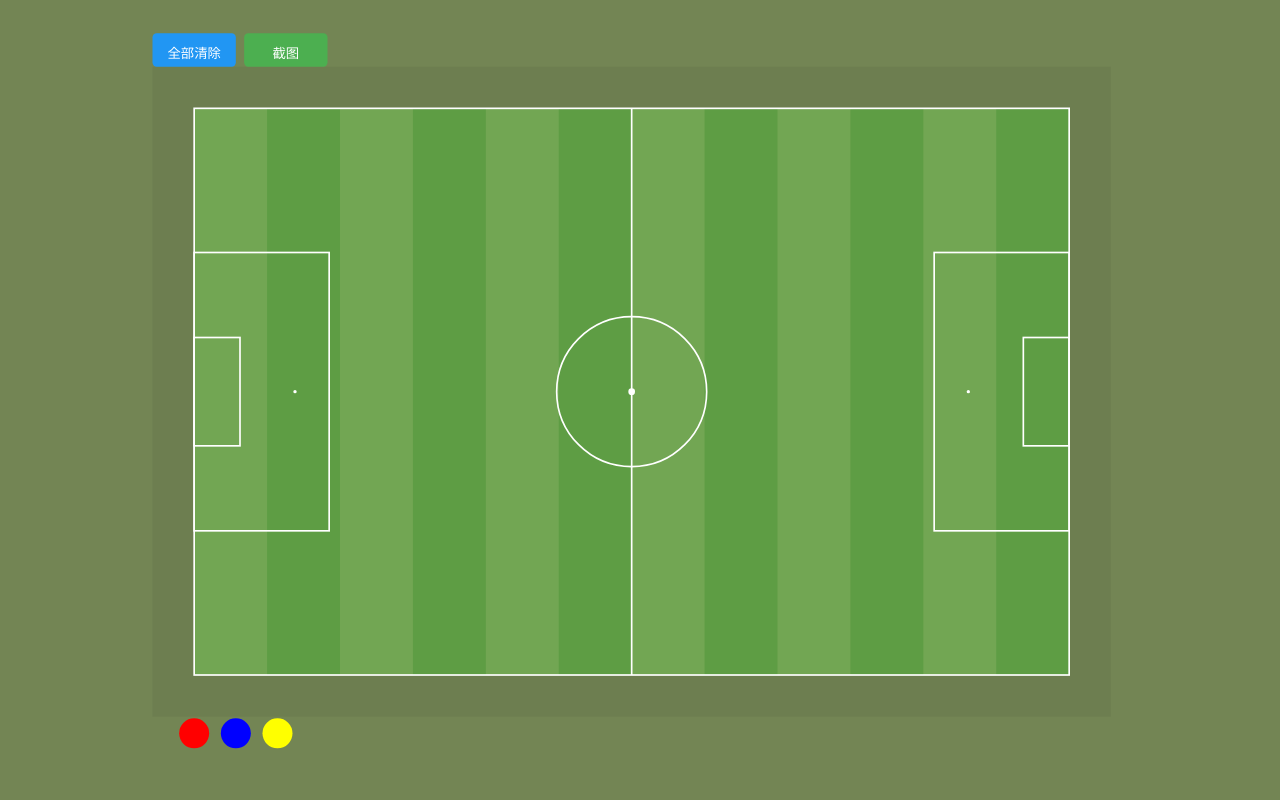
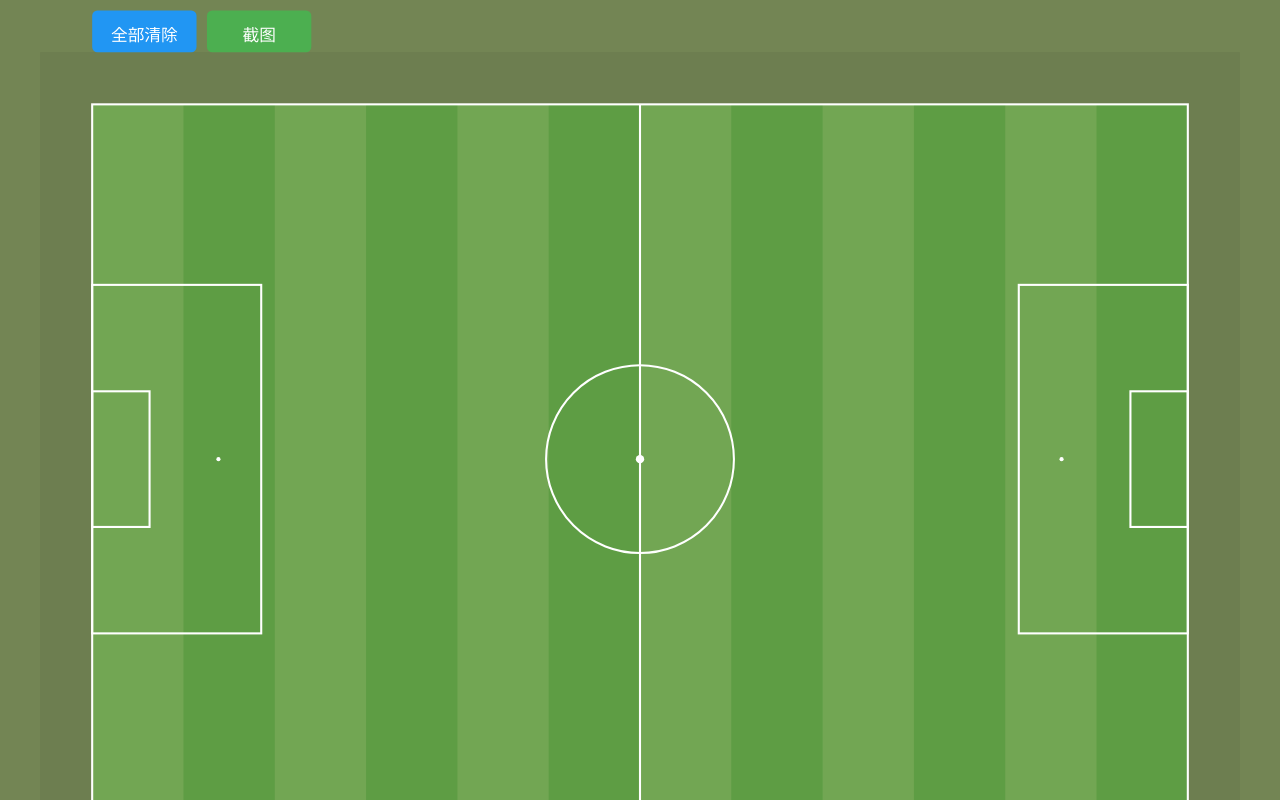
Before and after one commit to CJ-cooper6/StrideTactix, a Vue app in the folder frontend/: page / in a window 1280 px wide. Built offline with nearby package versions, Linux system fonts and the light colour scheme.

Commit message:
更新样式

```diff
--- a/frontend/src/App.vue
+++ b/frontend/src/App.vue
@@ -35,12 +35,7 @@ provide('itemOperations', {
 .field {
   width: 100%;
   height: auto;
-  aspect-ratio: 1200 / 750;
+  aspect-ratio: 1150 / 900;
 }
 
-@media (max-width: 768px) {
-  .board {
-    padding: 5px;
-  }
-}
 </style>
--- a/frontend/src/components/Field.vue
+++ b/frontend/src/components/Field.vue
@@ -2,19 +2,19 @@
     <svg
       ref="svgRef"
       id="field"
-      width="100%" height="100%" viewBox="0 0 1300 900"
+      width="100%" height="100%" viewBox="0 0 1150 900"
 
       preserveAspectRatio="xMidYMid meet"
     >
     <!-- 背景一 -->
-    <rect width="1280" height="880" fill="none" />
+    <rect width="1150" height="880" fill="none" />
 
     <g id="capture-area">
       <!-- 背景二 -->
-      <rect width="1150" height="780" transform="translate(65, 50)" fill="var(--primary-brand-color-lightened-2)" />
+      <rect width="1150" height="780" transform="translate(0, 50)" fill="var(--primary-brand-color-lightened-2)" />
 
       <!-- 球场 -->
-      <g transform="translate(115, 100)">
+      <g transform="translate(50, 100)">
         <!-- 场地元素 -->
         <rect x="0" y="0" width="1050" height="680" fill="var(--primary-color)" />
         <!-- 草坪纹理 -->
@@ -57,18 +57,18 @@
   </g>
 
     <!-- 操作按钮 -->
-    <g id="control-buttons" transform="translate(65, 10)"@click="clear">
+    <g id="control-buttons" transform="translate(50, 10)"@click="clear">
       <rect width="100" height="40" rx="5" fill="#2196F3"/>
       <text x="50" y="25" text-anchor="middle" fill="white" dominant-baseline="middle" class="no-select">全部清除</text>
     </g>
     <!-- 截图按钮 -->
-    <g id="screenshot-button" transform="translate(175, 10)" @click="captureScreenshot">
+    <g id="screenshot-button" transform="translate(160, 10)" @click="captureScreenshot">
       <rect width="100" height="40" rx="5" fill="#4CAF50"/>
       <text x="50" y="25" text-anchor="middle" fill="white" dominant-baseline="middle" class="no-select">截图</text>
     </g>
 
     <!-- 工具面板 -->
-    <g id="tools-panel" transform="translate(75, 830)">
+    <g id="tools-panel" transform="translate(50, 830)">
     <ToolsPanel />
     </g>
 
--- a/frontend/src/components/Item.vue
+++ b/frontend/src/components/Item.vue
@@ -16,3 +16,9 @@ const props = defineProps({
   },
 });
 </script>
+
+<style scoped>
+circle {
+  cursor: pointer;
+}
+</style>
--- a/frontend/src/components/ToolsPanel.vue
+++ b/frontend/src/components/ToolsPanel.vue
@@ -16,9 +16,9 @@ import ItemComponent from "./Item.vue";
 const { addItem, draggingItem, removeDraggingItem, setDraggingItem} = inject("itemOperations");
 
 const toolItems = [
-  {color: 'red', x: 40, y: 20, r: GAME_CONSTANTS.DefaultItemRadius},
-  {color: 'blue', x: 90, y: 20, r: GAME_CONSTANTS.DefaultItemRadius},
-  {color: 'yellow', x: 140, y: 20, r: GAME_CONSTANTS.DefaultItemRadius}
+  {color: 'red', x: 10, y: 20, r: GAME_CONSTANTS.DefaultItemRadius},
+  {color: 'blue', x: 60, y: 20, r: GAME_CONSTANTS.DefaultItemRadius},
+  {color: 'yellow', x: 110, y: 20, r: GAME_CONSTANTS.DefaultItemRadius}
 ];
 
 
--- a/frontend/src/constants.ts
+++ b/frontend/src/constants.ts
@@ -1,3 +1,3 @@
 export const GAME_CONSTANTS = {
-    DefaultItemRadius: 18,  // 默认半径
+    DefaultItemRadius: 20,  // 默认半径
 };
```
